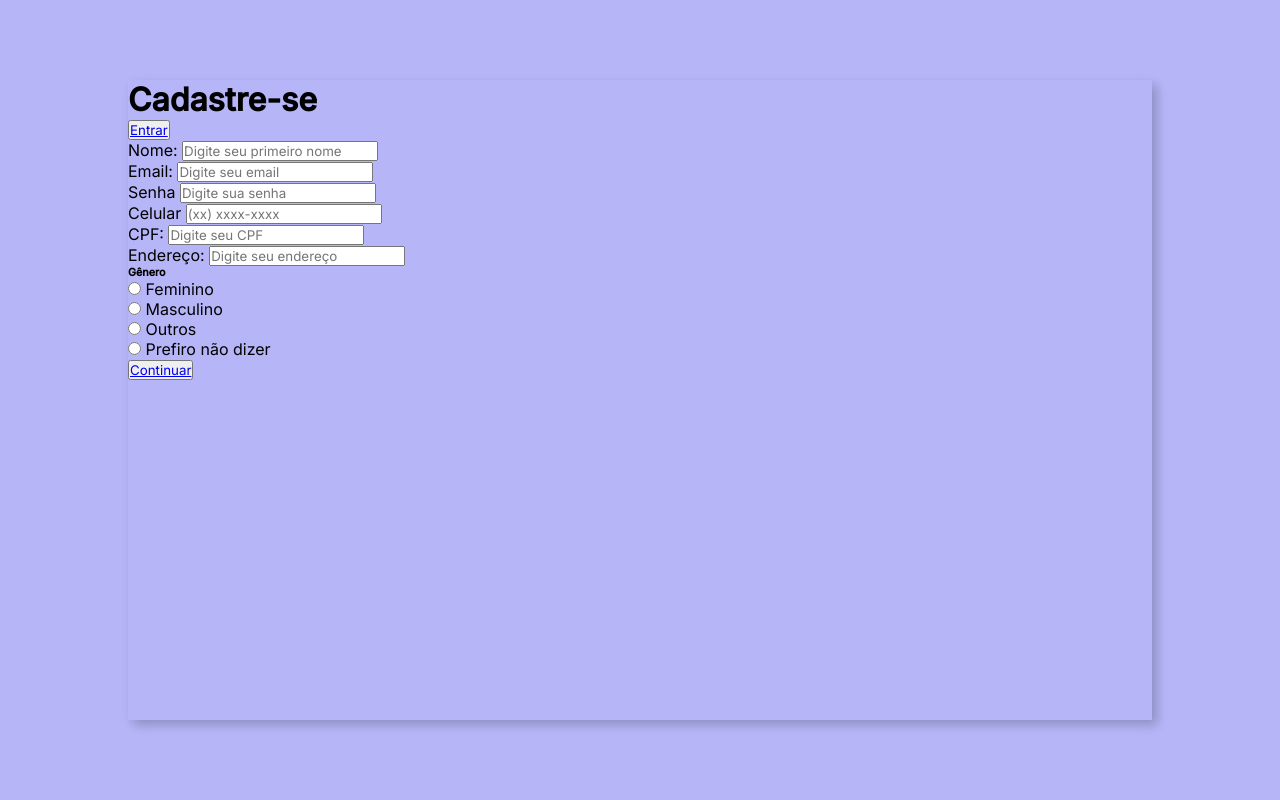
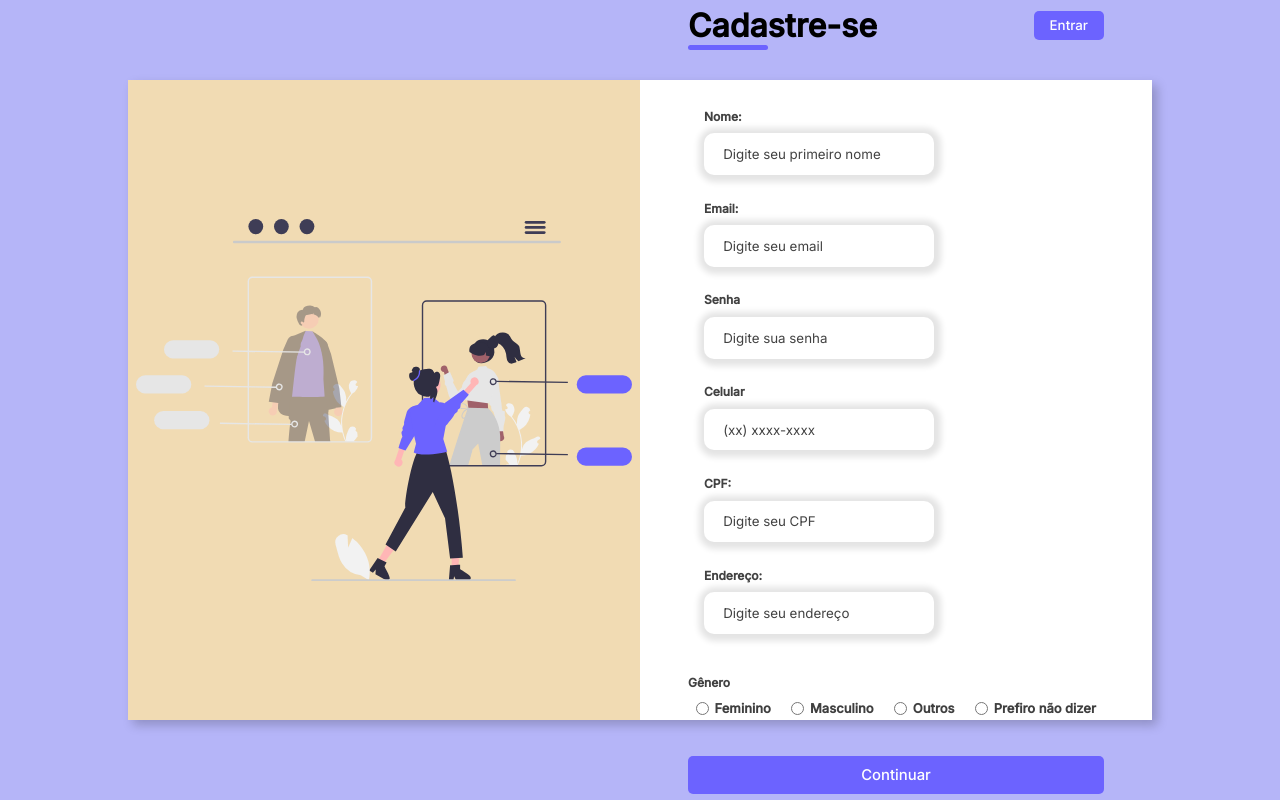
Before and after one commit to vivianezzt/FullStack_java, a plain HTML site: page exercicio_jquery/index.html in a window 1280 px wide. Drawn offline with Linux system fonts and the light colour scheme.

Commit message:
HTML e CSS finalizado

```diff
--- a/exercicio_jquery/index.html
+++ b/exercicio_jquery/index.html
@@ -12,7 +12,7 @@
 <body>
     <div class="container">
         <div class="form-image">
-            <img src="assets/img//undraw_shopping_re_3wst.svg" alt="">
+            <img src="./img/pessoa.svg" alt="Pessoa se cadastrando">
         </div>
         <div class="form">
             <form action="#">
--- a/exercicio_jquery/style.css
+++ b/exercicio_jquery/style.css
@@ -21,3 +21,145 @@ body {
     display: flex;
     box-shadow: 5px 5px 10px rgba(0, 0, 0, 0.212);
 }
+
+.form-image {
+    width: 50%;
+    display: flex;
+    justify-content: center;
+    align-items: center;
+    background-color: #fde3a7d7;
+    padding: 1rem;
+}
+
+.form-image img {
+    width: 31rem;
+}
+
+.form {
+    width: 50%;
+    display: flex;
+    flex-direction: column;
+    justify-content: center;
+    align-items: center;
+    background-color: #fff;
+    padding: 3rem;
+}
+
+.form-header {
+    margin-bottom: 3rem;
+    display: flex;
+    justify-content: space-between;
+}
+
+.login-button {
+    display: flex;
+    align-items: center;
+}
+
+.login-button button {
+    border: none;
+    background-color: #6c63ff;
+    padding: 0.4rem 1rem;
+    border-radius: 5px;
+    cursor: pointer;
+}
+
+.login-button button:hover {
+    background-color: #6b63fff1;
+}
+
+.login-button button a {
+    text-decoration: none;
+    font-weight: 500;
+    color: #fff;
+}
+
+.form-header h1::after {
+    content: '';
+    display: block;
+    width: 5rem;
+    height: 0.3rem;
+    background-color: #6c63ff;
+    margin: 0 auto;
+    position: absolute;
+    border-radius: 10px;
+}
+
+.input-group{
+    display: flex;
+    flex-wrap: wrap;
+    justify-content: space-between;
+    padding: 1rem;
+}
+
+.input-box{
+    display: flex;
+    flex-direction: column;
+    margin-bottom: 1rem;
+}
+
+.input-box input{
+    margin: 0.6rem 0;
+    padding: 0.8rem 1.2rem;
+    border: none;
+    border-radius: 10px;
+    box-shadow: 1px 1px 6px 6px #0000001c;
+}
+
+.input-box input:hover{
+    background-color: #eeeeee75;
+}
+.input-box input:focus-visible{
+    outline: 1px solid #6c63ff;
+}
+
+.input-box label,
+.gender-title h6{
+    font-size: 0.75rem;
+    font-weight: 600;
+    color: #000000be;
+}
+
+.input-box input::placeholder{
+    color: #000000be;
+}
+
+.gender-group{
+    display: flex;
+    justify-content: space-between;
+    margin-top: 0.62rem;
+    padding: 0 0.5rem;
+}
+
+.gender-input{
+    display: flex;
+    align-items: center;
+}
+.gender-input input{
+    margin-right: 0.35rem
+}
+.gender-input label{
+    font-size: 0.81rem;
+    font-weight: 600;
+    color: #000000c0;
+}
+
+.continue-button button {
+    width: 100%;
+    margin-top: 2.5rem;
+    border: none;
+    background-color: #6c63ff;
+    padding: 0.62rem;
+    border-radius: 5px;
+    cursor: pointer;
+}
+.continue-button button:hover{
+    background-color: #6b63fff1;
+}
+
+.continue-button button a{
+    text-decoration: none;
+    font-size: 0.93rem;
+    font-weight: 500;
+    color: #fff;
+}
```
